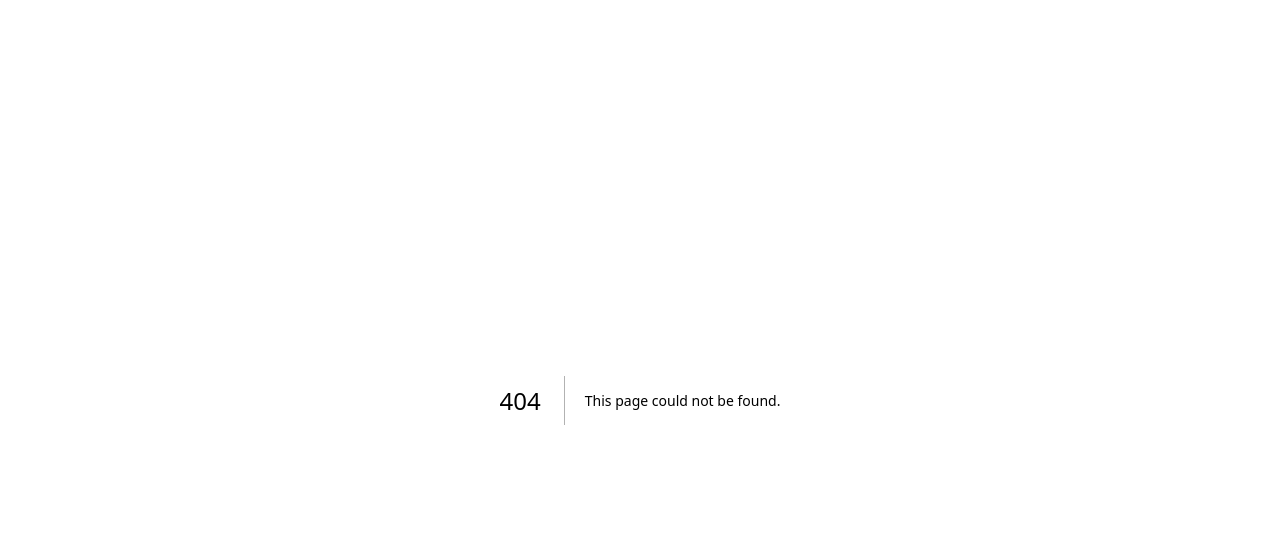
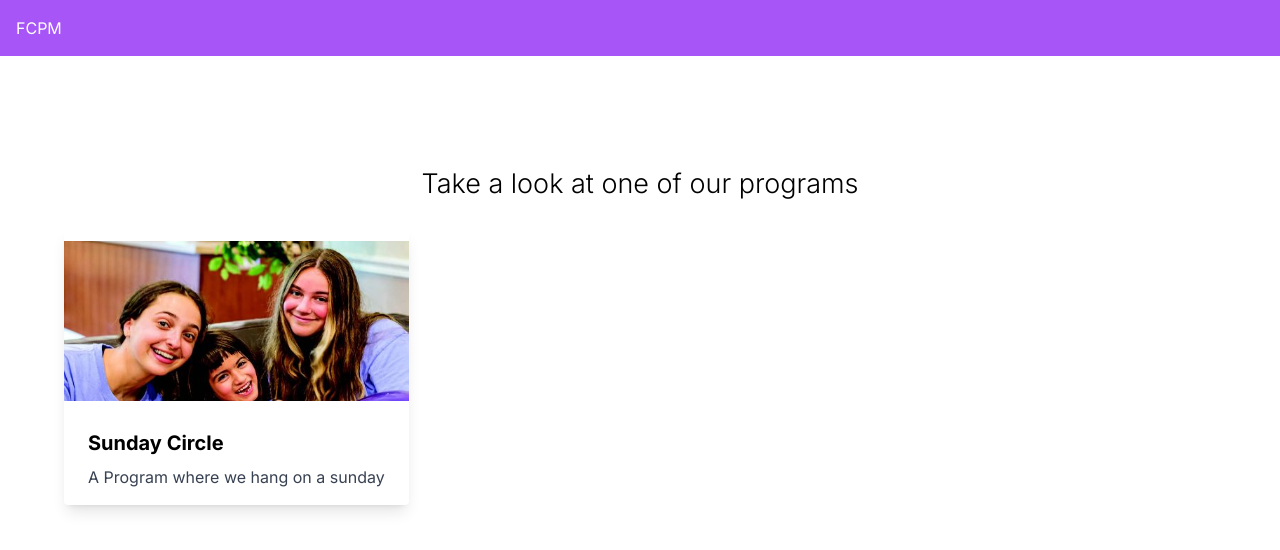
Before and after one commit to bmurf17/learning-next, a Next.js app: page /program in a window 1280 px wide. Before the commit this address had no page. Shown: the top 550 px of the page. Built offline with nearby package versions, Linux system fonts and the light colour scheme.

Commit message:
Program Page Set up

```diff
--- a/app/layout.tsx
+++ b/app/layout.tsx
@@ -1,21 +1,25 @@
-import './globals.css'
-import { Inter } from 'next/font/google'
+import NavBar from "@/components/NavBar";
+import "./globals.css";
+import { Inter } from "next/font/google";
 
-const inter = Inter({ subsets: ['latin'] })
+const inter = Inter({ subsets: ["latin"] });
 
 export const metadata = {
-  title: 'Create Next App',
-  description: 'Generated by create next app',
-}
+  title: "Create Next App",
+  description: "Generated by create next app",
+};
 
 export default function RootLayout({
   children,
 }: {
-  children: React.ReactNode
+  children: React.ReactNode;
 }) {
   return (
     <html lang="en">
-      <body className={inter.className}>{children}</body>
+      <body className={`${inter.className} `}>
+        <NavBar />
+        {children}
+      </body>
     </html>
-  )
+  );
 }
--- /dev/null
+++ b/app/program/page.tsx
@@ -0,0 +1,9 @@
+import { Program as ProgramComponent } from "@/components";
+
+export default function Program() {
+  return (
+    <main className="">
+      <ProgramComponent />
+    </main>
+  );
+}
--- /dev/null
+++ b/components/CustomCard.tsx
@@ -0,0 +1,27 @@
+import Image from "next/image";
+
+interface Props {
+  image: string;
+  title: string;
+  description: string;
+}
+
+export default function CustomCard({ image, title, description }: Props) {
+  return (
+    <div className="max-w-sm rounded overflow-hidden shadow-lg hover:cursor-pointer">
+      <div className="relative w-full h-40 my-3 object-contain">
+        <Image
+          src={image}
+          alt="picture of program"
+          fill
+          className="object-cover"
+        />
+      </div>
+
+      <div className="px-6 py-4">
+        <div className="font-bold text-xl mb-2">{title}</div>
+        <p className="text-gray-700 text-base">{description}</p>
+      </div>
+    </div>
+  );
+}
--- a/components/Hero.tsx
+++ b/components/Hero.tsx
@@ -1,10 +1,11 @@
 import Image from "next/image";
 import CustomButton from "./CustomButtton";
+import Link from "next/link";
 
 export default function Hero() {
   return (
     <div className="flex md:flex-row flex-col gap-5 z-0 max-w-[1440px] xl:mx-auto mx-2">
-      <div className="flex-1 xl:pt-36 sm:px-16 px-6">
+      <div className="flex-1 xl:pt-36 pt-28 sm:px-16 px-6">
         <h1 className="2xl:text-[72px] sm:text-[64px] text-[50px] font-extrabold">
           Plan, Manage, and Program Upcoming events!
         </h1>
@@ -13,11 +14,13 @@ export default function Hero() {
           Streamline the process of planning events
         </p>
 
-        <CustomButton
-          title="Explore Programs"
-          containerStyles="bg-purple-400  hover:bg-purple-500 text-white rounded-full mt-10 p-8"
-          disabled={false}
-        />
+        <Link href={"/program"}>
+          <CustomButton
+            title="Explore Programs"
+            containerStyles="bg-purple-400  hover:bg-purple-500 text-white rounded-full my-10 p-8"
+            disabled={false}
+          />
+        </Link>
       </div>
       <div className="xl:flex-[1.5] flex items-center justify-center w-full xl:h-screen">
         <div className="relative xl:w-full w-[90%] xl:h-[70%] h-[590px] z-0">
--- /dev/null
+++ b/components/NavBar.tsx
@@ -0,0 +1,11 @@
+import Link from "next/link";
+
+export default function NavBar() {
+  return (
+    <header className="w-full  absolute z-10">
+      <Link href={"/"}>
+        <div className="bg-purple-500 text-white p-4">FCPM</div>
+      </Link>
+    </header>
+  );
+}
--- /dev/null
+++ b/components/Program.tsx
@@ -0,0 +1,21 @@
+import Image from "next/image";
+import CustomCard from "./CustomCard";
+
+export default function Program() {
+  return (
+    <div className="flex md:flex-row flex-col gap-5 z-0 max-w-[1440px] xl:mx-auto mx-2 md:h-screen">
+      <div className="flex-1 xl:pt-36 pt-14 sm:px-16 px-6">
+        <p className="text-[27px] text-black-100 font-light mt-5 md:text-center">
+          Take a look at one of our programs
+        </p>
+        <div className="flex md:flex-row flex-col pt-6 gap-5 flex-wrap">
+          <CustomCard
+            image={"/test-image1.jpg"}
+            title={"Sunday Circle"}
+            description={"A Program where we hang on a sunday"}
+          />
+        </div>
+      </div>
+    </div>
+  );
+}
--- a/components/index.ts
+++ b/components/index.ts
@@ -1,3 +1,4 @@
 import Hero from './Hero';
+import Program from './Program';
 
-export { Hero }
+export { Hero, Program }
```
Also changed, not shown: public/test-image1.jpg (added).
